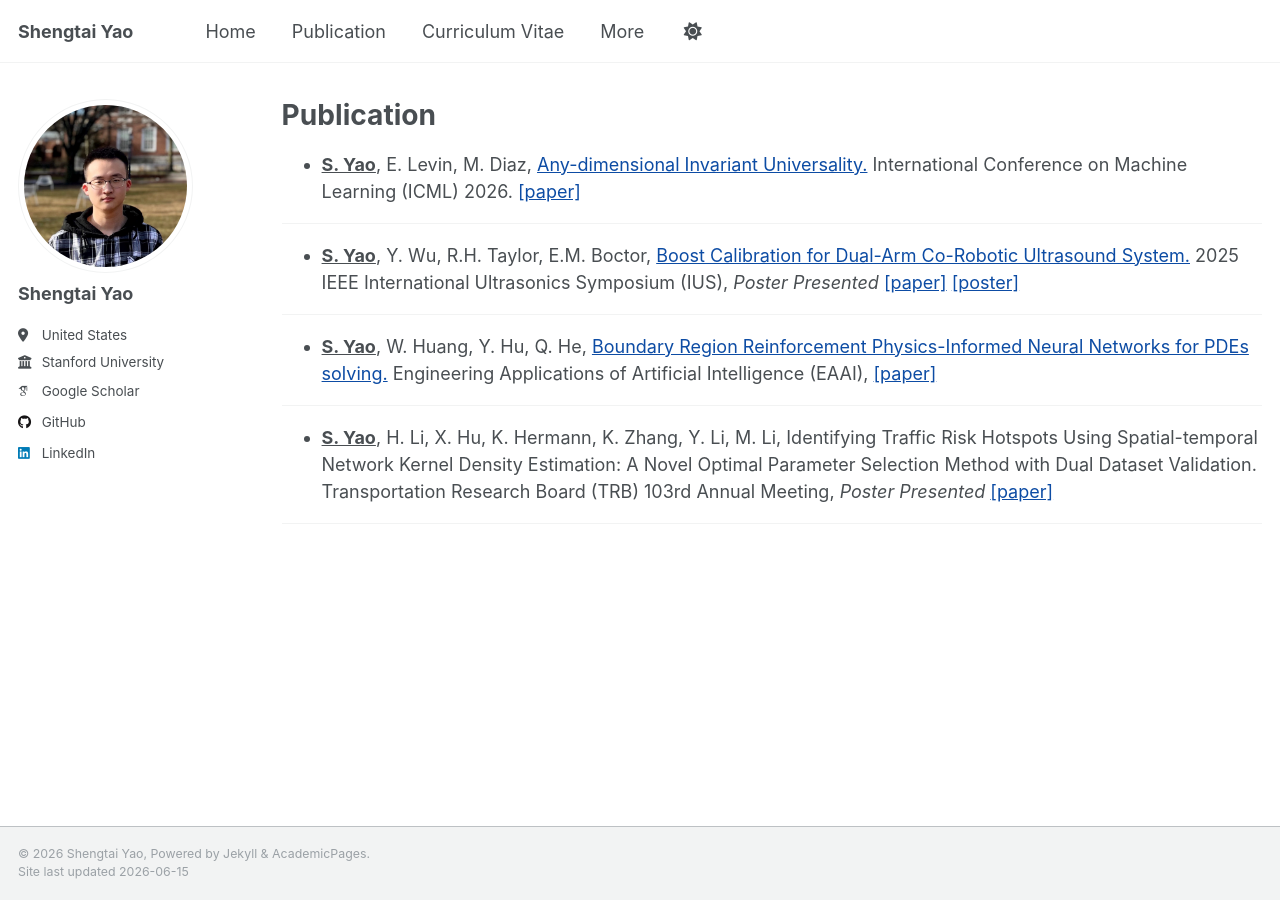
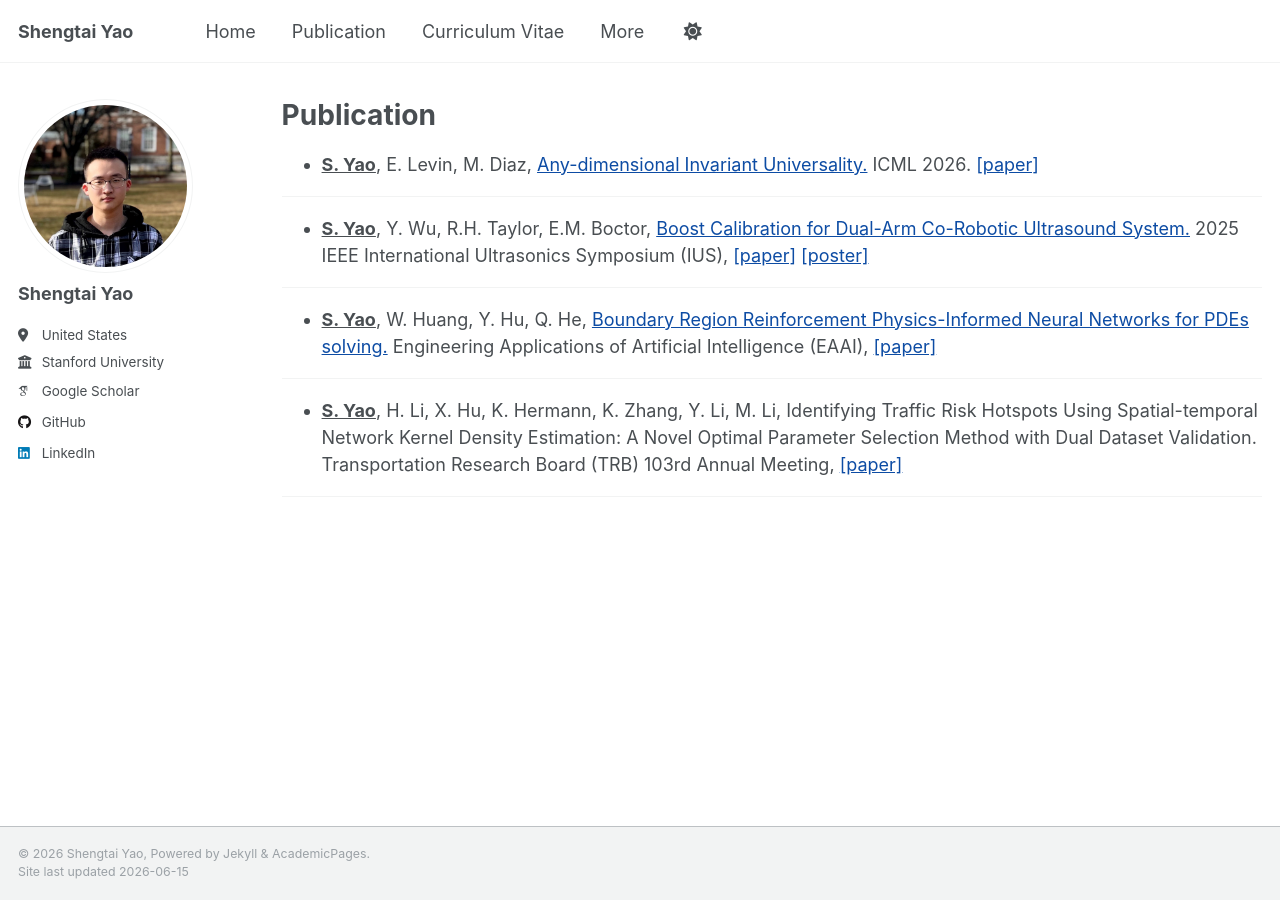
Before and after one commit to Yaoshengtai/Yaoshengtai.github.io, a Jekyll site: the page built from _pages/research.md, in a window 1280 px wide. Built offline with Jekyll 4.4.1, drawn with Linux system fonts in a browser that asks for light colours; some web fonts are replaced.

Commit message:
Update research.md

```diff
--- a/_pages/research.md
+++ b/_pages/research.md
@@ -7,11 +7,11 @@ author_profile: true
 ---
 
 
-  - <span style="font-weight:bold; text-decoration:underline;">S. Yao</span>, E. Levin, M. Diaz, [Any-dimensional Invariant Universality.](https://arxiv.org/abs/2605.23156) International Conference on Machine Learning (ICML) 2026.  [\[paper\]](/files/paper/Any_dimensional_invariant_universality.pdf)
+  - <span style="font-weight:bold; text-decoration:underline;">S. Yao</span>, E. Levin, M. Diaz, [Any-dimensional Invariant Universality.](https://arxiv.org/abs/2605.23156) ICML 2026.  [\[paper\]](/files/paper/Any_dimensional_invariant_universality.pdf)
 
 ---
 
-  - <span style="font-weight:bold; text-decoration:underline;">S. Yao</span>, Y. Wu, R.H. Taylor, E.M. Boctor, [Boost Calibration for Dual-Arm Co-Robotic Ultrasound System.](https://ieeexplore.ieee.org/document/11201326) 2025 IEEE International Ultrasonics Symposium (IUS),  *Poster Presented* [\[paper\]](/files/paper/Boost_Calibration_final.pdf) [\[poster\]](/files/poster/Poster_boost_cali.pdf)
+  - <span style="font-weight:bold; text-decoration:underline;">S. Yao</span>, Y. Wu, R.H. Taylor, E.M. Boctor, [Boost Calibration for Dual-Arm Co-Robotic Ultrasound System.](https://ieeexplore.ieee.org/document/11201326) 2025 IEEE International Ultrasonics Symposium (IUS),   [\[paper\]](/files/paper/Boost_Calibration_final.pdf) [\[poster\]](/files/poster/Poster_boost_cali.pdf)
 
 ---
 
@@ -19,6 +19,6 @@ author_profile: true
 
 ---
 
-  - <span style="font-weight:bold; text-decoration:underline;">S. Yao</span>, H. Li, X. Hu, K. Hermann, K. Zhang, Y. Li, M. Li, Identifying Traffic Risk Hotspots Using Spatial-temporal Network Kernel Density Estimation: A Novel Optimal Parameter Selection Method with Dual Dataset Validation. Transportation Research Board (TRB) 103rd Annual Meeting, *Poster Presented* [\[paper\]](/files/paper/ST_NKDE_TRB.pdf)
+  - <span style="font-weight:bold; text-decoration:underline;">S. Yao</span>, H. Li, X. Hu, K. Hermann, K. Zhang, Y. Li, M. Li, Identifying Traffic Risk Hotspots Using Spatial-temporal Network Kernel Density Estimation: A Novel Optimal Parameter Selection Method with Dual Dataset Validation. Transportation Research Board (TRB) 103rd Annual Meeting, [\[paper\]](/files/paper/ST_NKDE_TRB.pdf)
 
 ---
```
